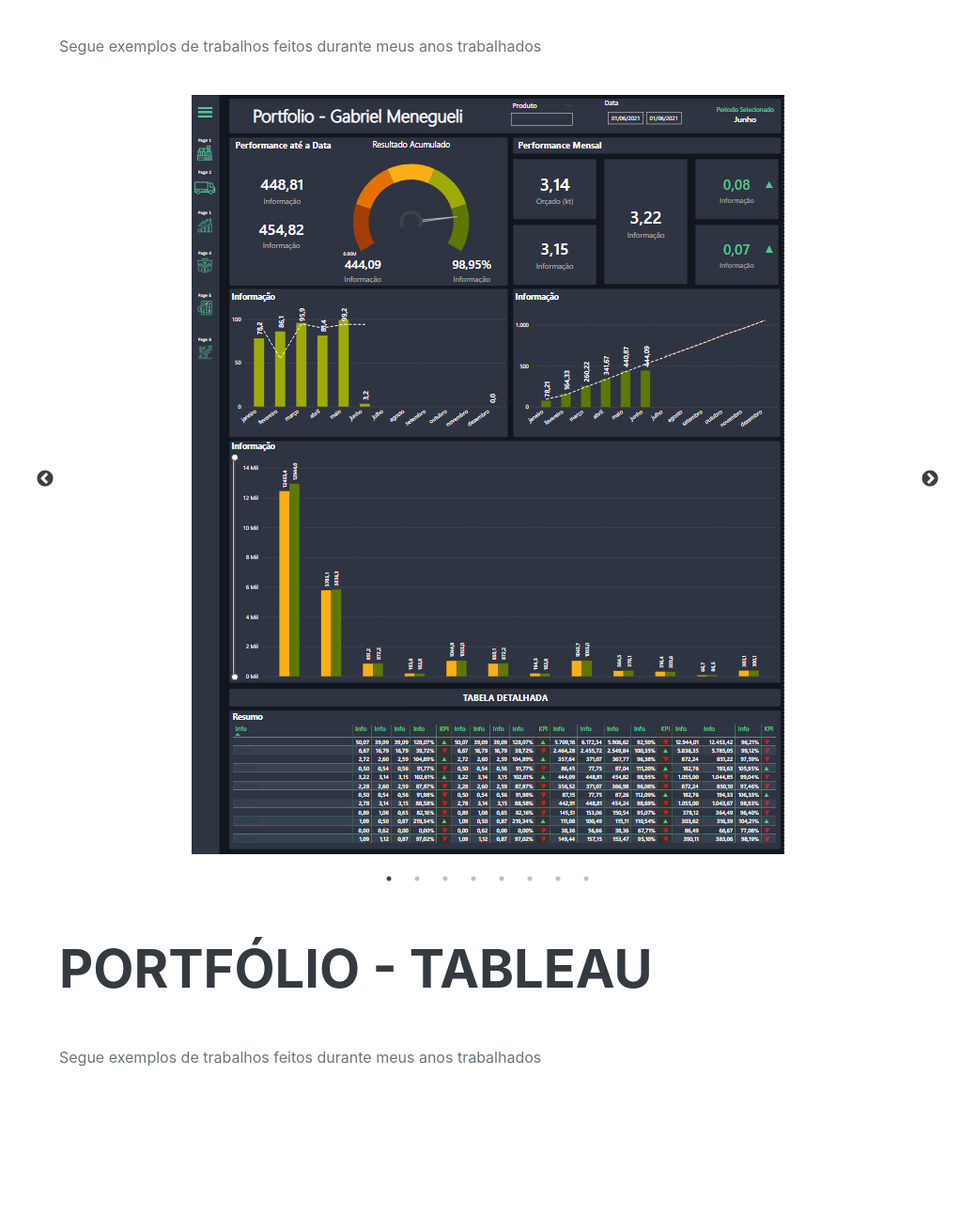
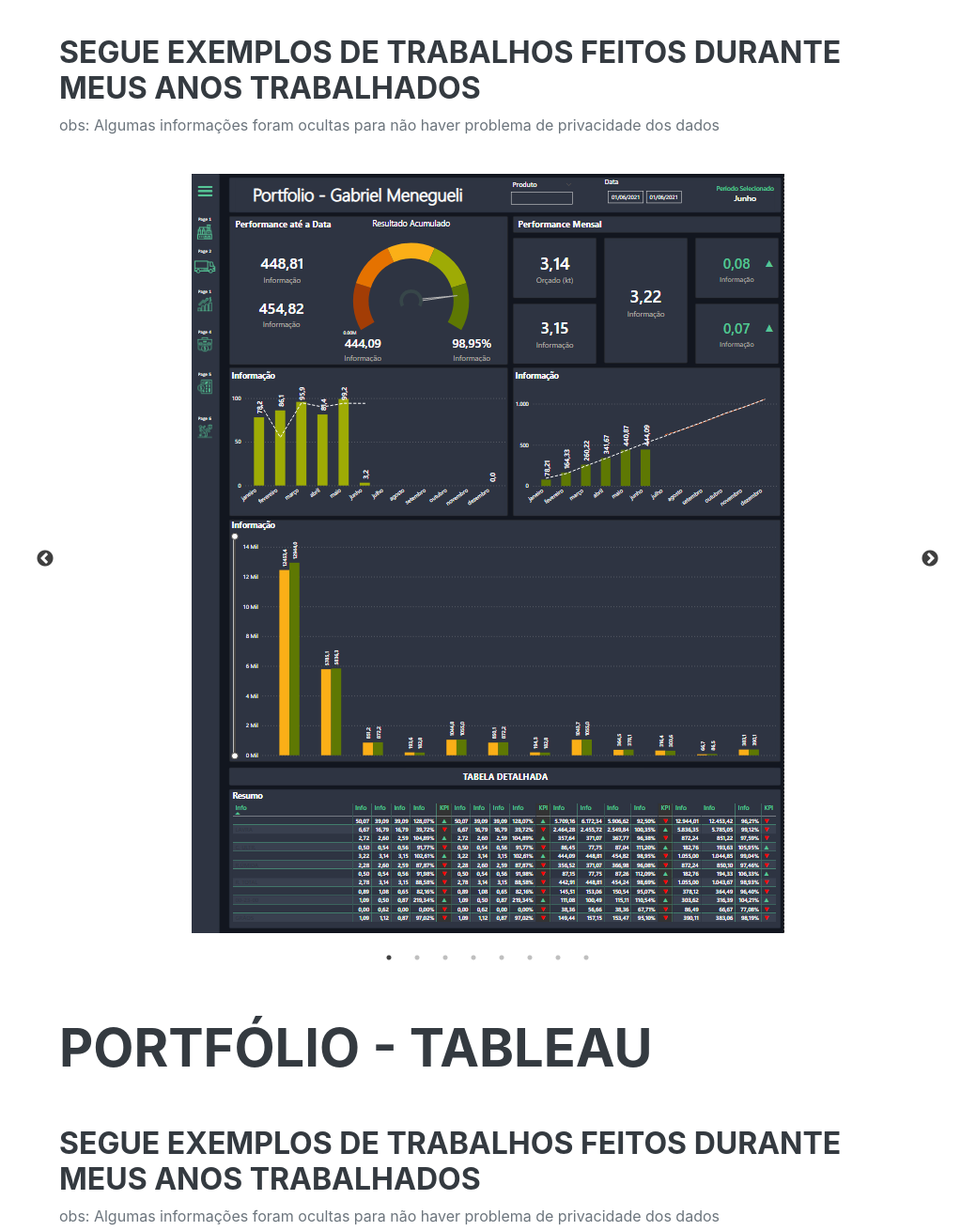
Before and after one commit to Menegueli/Curriculo, a plain HTML site: page index.html in a window 1280 px wide. Shown: the part 3920-5230 px from the top of the page at 94% size, without its empty margins (257-1280 px from the left). Before the commit the page ends 5153 px from the top, so only its background shows below. Drawn offline with nearby package versions, Linux system fonts and the light colour scheme; a web font is replaced by a local one.

Commit message:
Adicionando obs no Portfolio

```diff
--- a/index.html
+++ b/index.html
@@ -175,7 +175,8 @@
             <section class="resume-section" id="awards">
                 <div class="resume-section-content">
                     <h2 class="mb-5">Portfólio - Power BI</h2>
-                    <p>Segue exemplos de trabalhos feitos durante meus anos trabalhados</p>
+                    <h3>Segue exemplos de trabalhos feitos durante meus anos trabalhados</h3>
+                    <p>obs: Algumas informações foram ocultas para não haver problema de privacidade dos dados</p>
                     <br>
                     <span class="carousel">
                         <div><img src="./assets/img/Portfolio_8.png" alt="Portfolio" /></div>
@@ -190,7 +191,8 @@
                     <br>
                     <br>
                     <h2 class="mb-5">Portfólio - Tableau</h2>
-                    <p>Segue exemplos de trabalhos feitos durante meus anos trabalhados</p>
+                    <h3>Segue exemplos de trabalhos feitos durante meus anos trabalhados</h3>
+                    <p>obs: Algumas informações foram ocultas para não haver problema de privacidade dos dados</p>
 
                 </div>
             </section>
```
